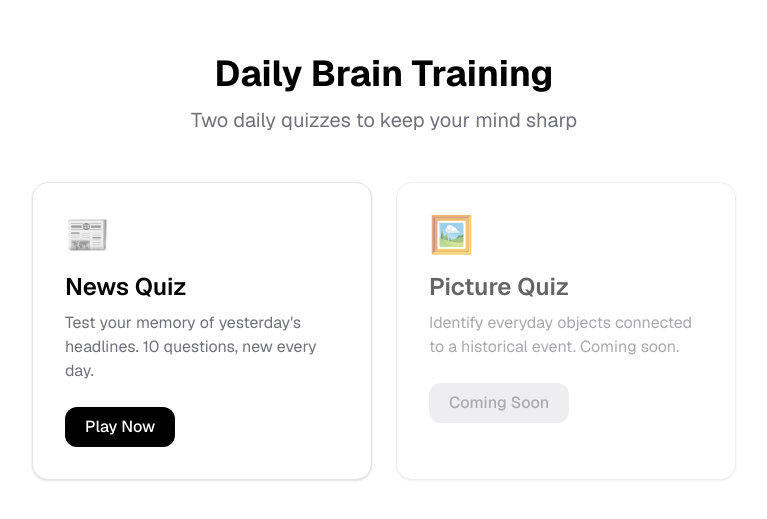
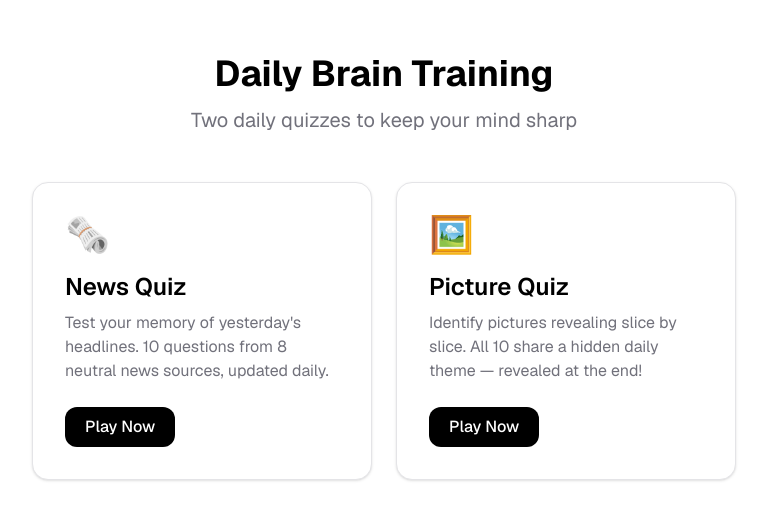
Before and after one commit to drklmu/news-quiz, a Next.js app: page / in a window 1280 px wide. Shown: the part 133-652 px from the top of the page, without its empty margins (256-1023 px from the left). Built offline with nearby package versions, Linux system fonts and the light colour scheme.

Commit message:
Update hub page with descriptions, icons, equal card styling

```diff
--- a/app/page.tsx
+++ b/app/page.tsx
@@ -13,29 +13,29 @@ export default function Home() {
 
         <div className="w-full grid grid-cols-1 gap-6 sm:grid-cols-2">
           <a href="/news" className="group w-full rounded-2xl border border-zinc-200 bg-white p-8 shadow-sm dark:border-zinc-800 dark:bg-zinc-900 hover:shadow-md transition-shadow">
-            <div className="mb-4 text-4xl">📰</div>
+            <div className="mb-4 text-4xl">🗞️</div>
             <h2 className="text-2xl font-semibold text-black dark:text-white mb-2">
               News Quiz
             </h2>
             <p className="text-zinc-500 dark:text-zinc-400 mb-6">
-              Test your memory of yesterday&apos;s headlines. 10 questions, new every day.
+              Test your memory of yesterday&apos;s headlines. 10 questions from 8 neutral news sources, updated daily.
             </p>
             <div className="inline-block bg-black text-white dark:bg-white dark:text-black px-5 py-2 rounded-xl font-medium">
               Play Now
             </div>
           </a>
 
-          <div className="w-full rounded-2xl border border-zinc-200 bg-white p-8 shadow-sm dark:border-zinc-800 dark:bg-zinc-900 opacity-60">
+          <div className="w-full rounded-2xl border border-zinc-200 bg-white p-8 shadow-sm dark:border-zinc-800 dark:bg-zinc-900 hover:shadow-md transition-shadow">
             <div className="mb-4 text-4xl">🖼️</div>
             <h2 className="text-2xl font-semibold text-black dark:text-white mb-2">
               Picture Quiz
             </h2>
             <p className="text-zinc-500 dark:text-zinc-400 mb-6">
-              Identify everyday objects connected to a historical event. Coming soon.
+              Identify pictures revealing slice by slice. All 10 share a hidden daily theme — revealed at the end!
             </p>
-            <div className="inline-block bg-zinc-200 text-zinc-500 dark:bg-zinc-700 dark:text-zinc-400 px-5 py-2 rounded-xl font-medium">
-              Coming Soon
-            </div>
+            <a href="/picture" className="inline-block bg-black text-white dark:bg-white dark:text-black px-5 py-2 rounded-xl font-medium hover:bg-zinc-800 dark:hover:bg-zinc-200">
+              Play Now
+            </a>
           </div>
         </div>
       </main>
```
